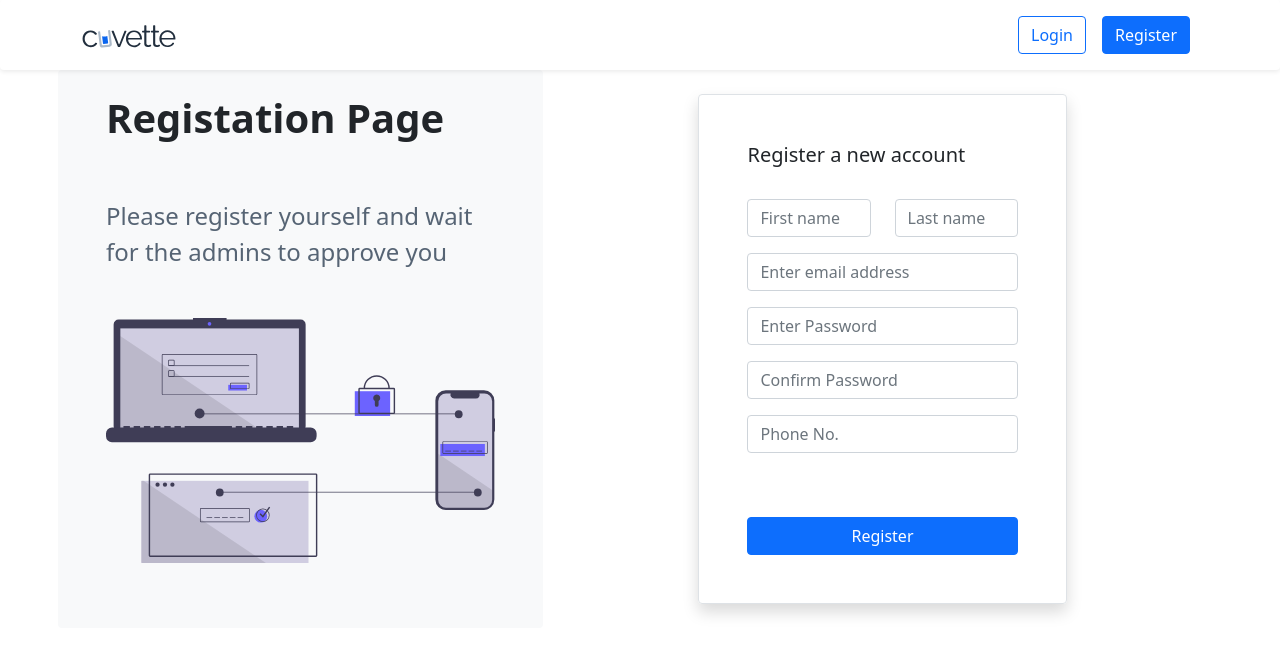
After one commit to Mohit-Swain/sales-management-app, a Django app: page /register in a window 1280 px wide. The commit adds this page. Shown: the top 654 px of the page. Run offline with Django 4.2, Linux system fonts and the light colour scheme.

Commit message:
Registation Page Created

```diff
--- a/server/authentication/templates/authentication/login.html
+++ b/server/authentication/templates/authentication/login.html
@@ -12,7 +12,7 @@
 				</span>
 			</div>
 			<div class="row p-4">
-				<img src="{%static 'login.svg'%}" alt="login svg" />
+				<img src="{%static 'authentication/login.svg'%}" alt="login svg" />
 			</div>
 		</div>
 		<div
@@ -32,6 +32,7 @@
 								type="email"
 								class="form-control"
 								aria-describedby="emailHelp"
+								name="email"
 								placeholder="Enter email address"
 							/>
 						</div>
@@ -39,6 +40,7 @@
 							<input
 								type="password"
 								class="form-control"
+								name="password"
 								placeholder="Enter Password"
 							/>
 						</div>
--- /dev/null
+++ b/server/authentication/templates/authentication/register.html
@@ -0,0 +1,96 @@
+{% extends 'base.html' %} {% load static %} {%block title%}Register{%endblock%}
+{%block content%}
+<div class="container">
+	<div class="row gx-5">
+		<div class="col col-lg-5 d-none d-md-block bg-light rounded">
+			<div class="row p-4">
+				<h1 class="display-6 fw-bold">Registation Page</h1>
+			</div>
+			<div class="row p-4">
+				<span class="fs-4" style="color: #566474">
+					Please register yourself and wait for the admins to approve you
+				</span>
+			</div>
+			<div class="row p-4">
+				<img
+					src="{%static 'authentication/register.svg'%}"
+					alt="register svg"
+				/>
+			</div>
+		</div>
+		<div
+			class="col col-lg-7 p-4 d-flex justify-content-center align-items-center"
+		>
+			<div
+				class="col col-lg-8 col-xl-7 container rounded-2 border py-4 shadow"
+				style="border-color: #dfe0e0"
+			>
+				<div class="row">
+					<h5 class="py-4">Register a new account</h5>
+				</div>
+				<div class="row">
+					{% comment %} first_name, last_name, email, password, confirm
+					password, phone number {% endcomment %}
+					<form>
+						<div class="row mb-3">
+							<div class="col">
+								<input
+									type="text"
+									class="form-control"
+									name="first_name"
+									placeholder="First name"
+								/>
+							</div>
+							<div class="col">
+								<input
+									type="text"
+									class="form-control"
+									name="last_name"
+									placeholder="Last name"
+								/>
+							</div>
+						</div>
+
+						<div class="mb-3">
+							<input
+								type="email"
+								class="form-control"
+								aria-describedby="emailHelp"
+								name="email"
+								placeholder="Enter email address"
+							/>
+						</div>
+						<div class="mb-3">
+							<input
+								type="password"
+								class="form-control"
+								name="password"
+								placeholder="Enter Password"
+							/>
+						</div>
+						<div class="mb-3">
+							<input
+								type="password"
+								class="form-control"
+								name="password1"
+								placeholder="Confirm Password"
+							/>
+						</div>
+						<div class="mb-3">
+							<input
+								type="number"
+								class="form-control"
+								name="phone_no"
+								placeholder="Phone No."
+							/>
+						</div>
+						<button type="submit" class="btn btn-primary w-100 mt-5 mb-4">
+							Register
+						</button>
+					</form>
+				</div>
+			</div>
+		</div>
+	</div>
+</div>
+{%endblock%}
--- a/server/authentication/urls.py
+++ b/server/authentication/urls.py
@@ -4,5 +4,5 @@ from . import views
 urlpatterns = [
   path('',views.home,name='home'),
   path('login',views.login ,name='login'),
-  path('404',views.handle404)
+  path('register',views.register,name='register')
 ]
--- a/server/authentication/views.py
+++ b/server/authentication/views.py
@@ -8,6 +8,5 @@ def home(request):
 def login(request):
   return render(request,'authentication/login.html')
 
-
-def handle404(request):
-  return render(request,'404.html')
+def register(request):
+  return render(request,'authentication/register.html')
--- a/server/server/urls.py
+++ b/server/server/urls.py
@@ -22,4 +22,4 @@ urlpatterns = [
     path('',include('authentication.urls')),
 ]
 
-# handler404 = 'authentication.views.handle404'
+handler404 = 'server.views.handle404'
--- /dev/null
+++ b/server/server/views.py
@@ -0,0 +1,4 @@
+from django.shortcuts import render
+
+def handle404(request,exception):
+  return render(request,'404.html')
--- a/server/template/base.html
+++ b/server/template/base.html
@@ -20,11 +20,44 @@
 		{%block extrameta %}{% endblock %}
 	</head>
 	<body>
-		<nav class="navbar navbar-light shadow-sm rounded">
+		<nav class="navbar navbar-expand-md navbar-light shadow-sm rounded">
 			<div class="container">
 				<a class="navbar-brand" href="/">
 					<img src="{%static 'cuvette_icon.svg'%}" alt="cuvette icon" />
 				</a>
+				<button
+					class="navbar-toggler"
+					type="button"
+					data-bs-toggle="collapse"
+					data-bs-target="#navbarToggler"
+					aria-controls="navbarToggler"
+					aria-expanded="false"
+					aria-label="Toggle navigation"
+				>
+					<span class="navbar-toggler-icon"></span>
+				</button>
+				<div
+					class="collapse navbar-collapse justify-content-end"
+					id="navbarToggler"
+				>
+					<ul class="navbar-nav mb-2 mb-lg-0">
+						<li class="nav-item">
+							<a
+								class="nav-link active"
+								aria-current="page"
+								href="{% url 'login' %}"
+								><button type="button" class="btn btn-outline-primary">
+									Login
+								</button>
+							</a>
+						</li>
+						<li class="nav-item">
+							<a class="nav-link" href="{% url 'register' %}"
+								><button type="button" class="btn btn-primary">Register</button>
+							</a>
+						</li>
+					</ul>
+				</div>
 			</div>
 		</nav>
 		<main>{%block content%}Nothing to show!{%endblock%}</main>
```
Also changed, not shown: server/authentication/static/authentication/login.svg (renamed from server/static/login.svg), server/authentication/static/authentication/register.svg (added), server/authentication/static/authentication/register_2.svg (added), server/db.sqlite3.
